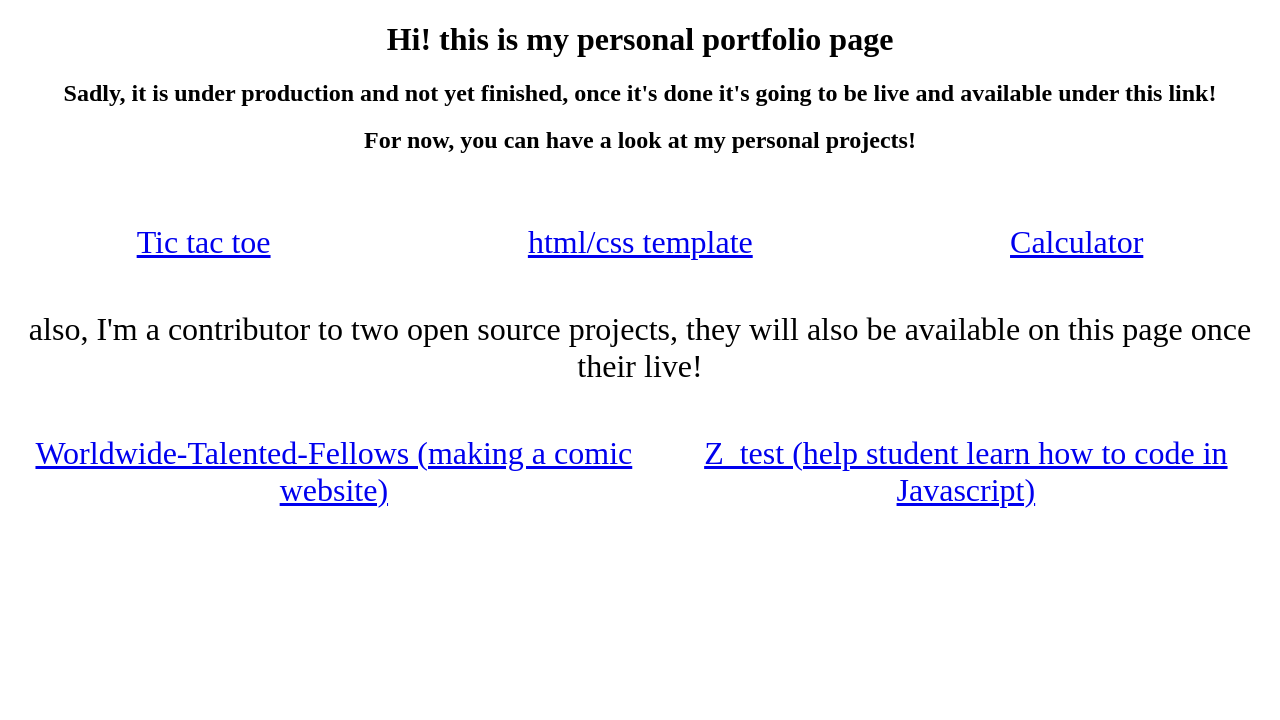
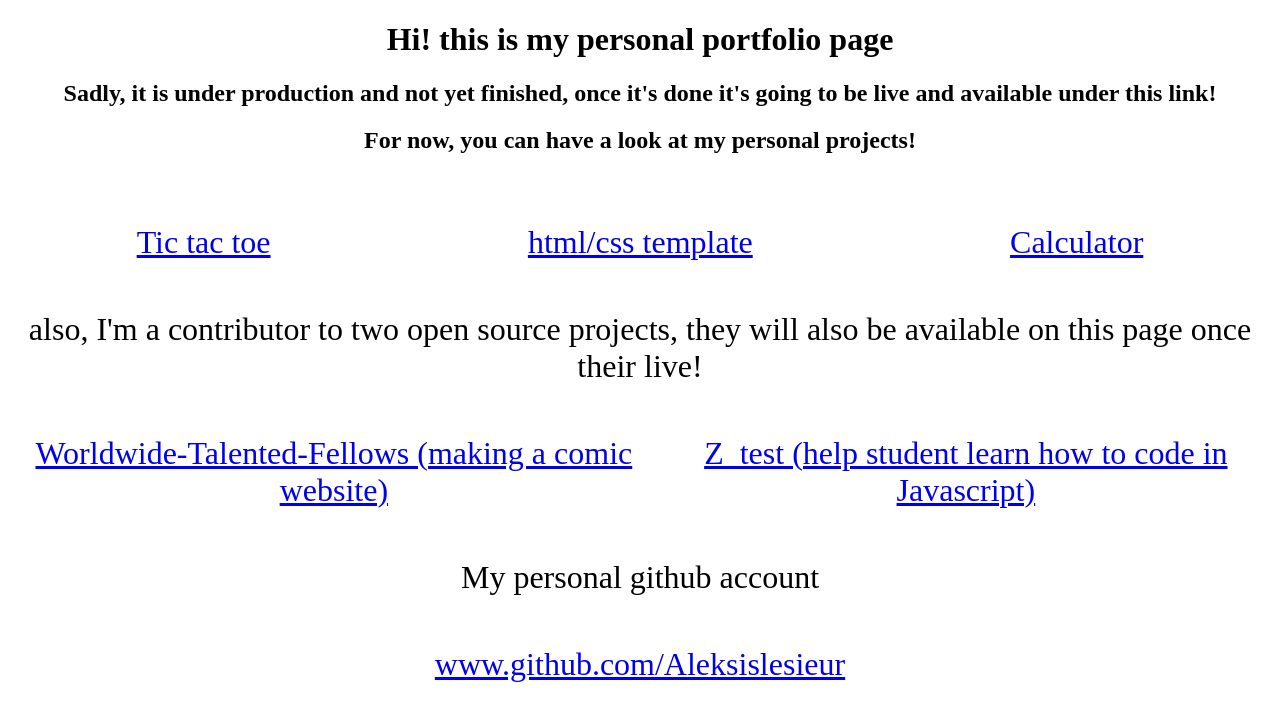
Before and after one commit to AleksisLesieur/portfolio, a plain HTML site: page index.html in a window 1280 px wide. Drawn offline with Linux system fonts and the light colour scheme.

Commit message:
added github link

```diff
--- a/index.html
+++ b/index.html
@@ -23,5 +23,9 @@
         <a href="https://github.com/Worldwide-Talented-Fellows/comicverse" target="_blank">Worldwide-Talented-Fellows (making a comic website)</a>
         <a href="https://github.com/ZintisMay/zTest" target="_blank">Z_test (help student learn how to code in Javascript)</a>
     </div>
+    <div class="flex">My personal github account</div>
+    <div class="flex">
+        <a href="https://github.com/Aleksislesieur">www.github.com/Aleksislesieur</a>
+    </div>
 </body>
 </html>
```
